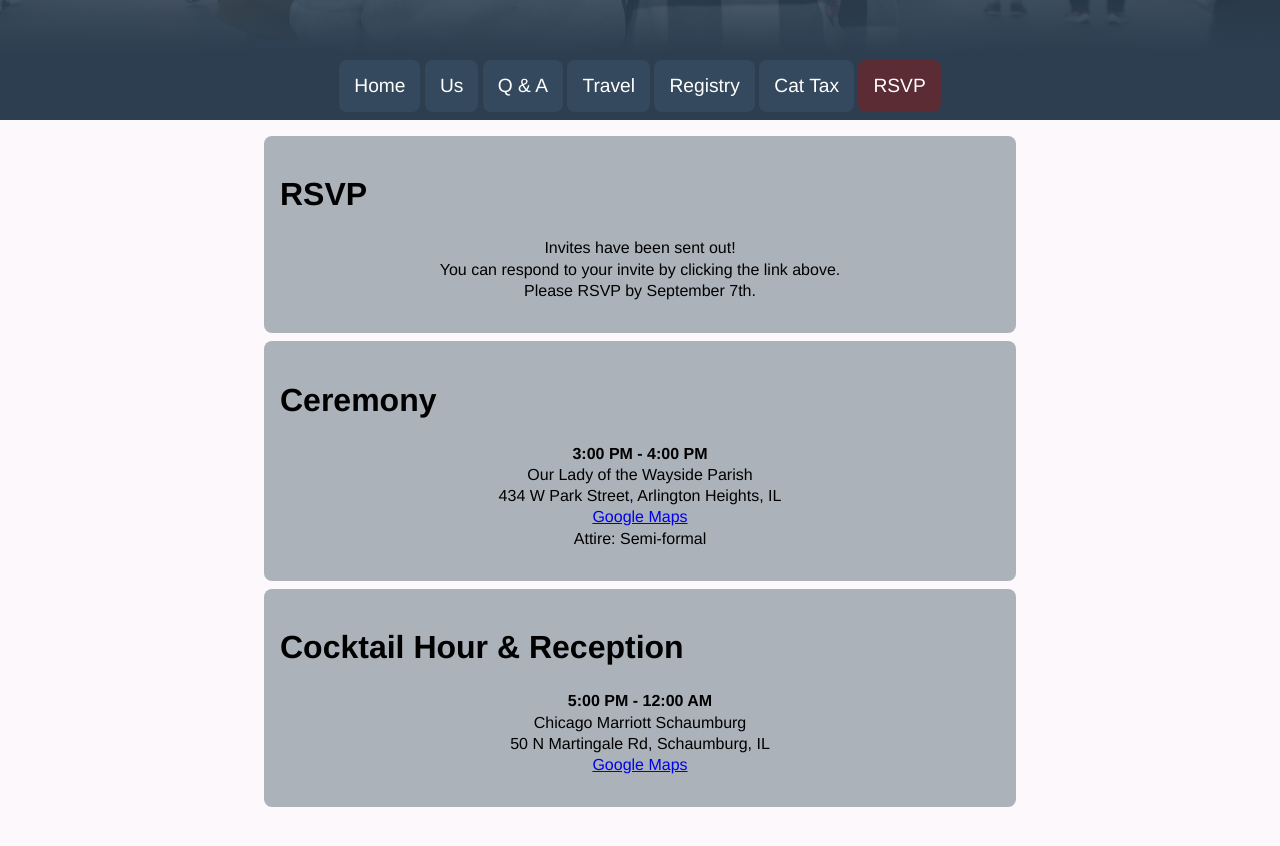
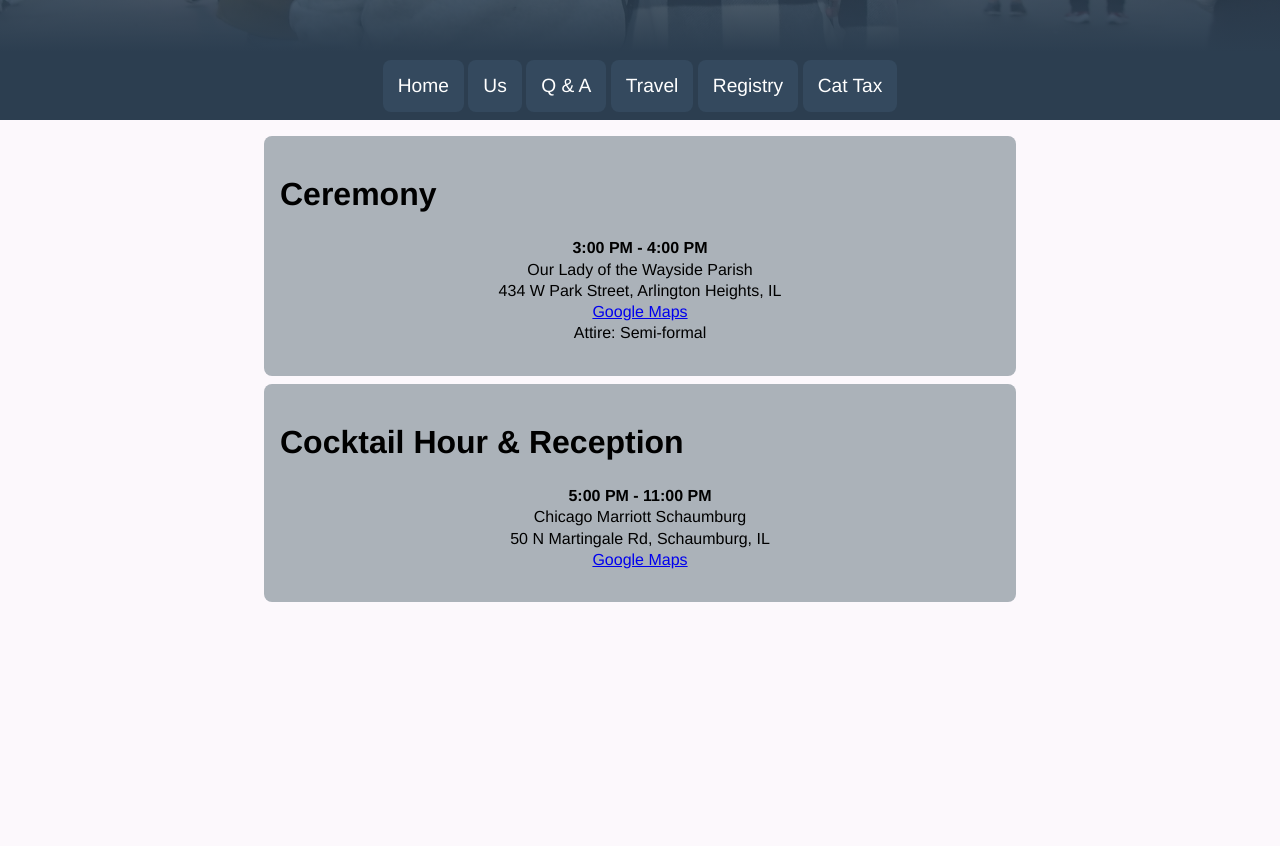
Before and after one commit to fruzyna/wedding-site, a plain HTML site: page index.html in a window 1280 px wide. Shown: the part 588-1434 px from the top of the page. Drawn offline with Linux system fonts and the light colour scheme.

Commit message:
Post-RSVP

```diff
--- a/index.html
+++ b/index.html
@@ -132,7 +132,7 @@
 			<span class="link"><a href="?page=travel#right-content">Travel</a></span>
 			<span class="link"><a href="?page=registry#right-content">Registry</a></span>
 			<span class="link"><a href="?page=cat#right-content">Cat Tax</a></span>
-			<span class="link highlight"><a href="https://rsvp.fruzyna.net">RSVP</a></span>
+			<!--<span class="link highlight"><a href="https://rsvp.fruzyna.net">RSVP</a></span>-->
 	    </div>
 	    <div id="right-content"></div>
         <div id="footer">
--- a/pages/home.json
+++ b/pages/home.json
@@ -1,11 +1,4 @@
 [
-    {
-        "title": "RSVP",
-        "date": "2023-08-07",
-        "content": ["<center>Invites have been sent out!<br>",
-                    "You can respond to your invite by clicking the link above.<br>",
-                    "Please RSVP by September 7th.</center>"]
-    },
     {
         "title": "Ceremony",
         "date": "2023-06-30",
@@ -18,7 +11,7 @@
     {
         "title": "Cocktail Hour & Reception",
         "date": "2023-06-30",
-        "content": ["<center><b>5:00 PM - 12:00 AM</b><br>",
+        "content": ["<center><b>5:00 PM - 11:00 PM</b><br>",
                     "Chicago Marriott Schaumburg<br>",
                     "50 N Martingale Rd, Schaumburg, IL<br>",
                     "<a href='https://goo.gl/maps/uSDoKnLBbFMsDA778'>Google Maps</a><br>"]
--- a/pages/travel.json
+++ b/pages/travel.json
@@ -4,7 +4,7 @@
         "date": "2023-05-23",
         "content": ["We have a hotel block at the same venue as our reception, the Chicago Marriot Schaumburg.",
                     "You can book a room in the block <a href=\"https://www.marriott.com/events/start.mi?id=1684704442430&key=GRP\">using this link</a>.",
-                    "Rooms are $119/night and you can book anytime between now and Monday, September 18th.",
+                    "Rooms are $119/night and you can book either double queen or single king rooms anytime before Monday, September 18th.",
                     "If you trouble with availability of rooms, reach out and we can get the hotel to add more rooms to the block."]
     },
     {
```
